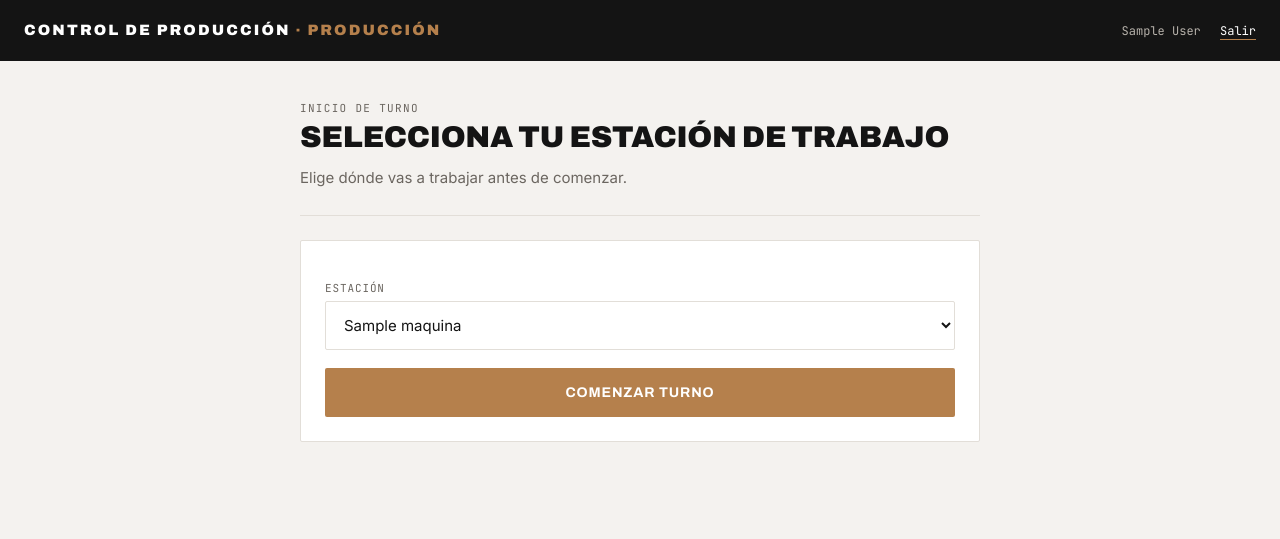
After one commit to carloscva718/production-tracking-system, a Flask app: page /seleccionar_estacion in a window 1280 px wide. The commit adds this page. Shown: the top 539 px of the page. Run offline with Flask 3, Linux system fonts and the light colour scheme; the visitor is signed in with stand-in values (Sample User, id 1); tables that the repository leaves empty or names only in its code hold one stand-in row (values such as "Sample post").

Commit message:
Añadido menú de producción y mejoras en la aplicación

```diff
--- a/app.py
+++ b/app.py
@@ -15,7 +15,7 @@ def conectar_bd():
     return mysql.connector.connect(
         host="localhost",
         user="root",
-        password="1234",
+        password="TU_CONTRASEÑA",
         database="control_produccion"
     )
 
@@ -27,6 +27,37 @@ def login_requerido(f):
         return f(*args, **kwargs)
     return decorada
 
+@app.route('/seleccionar_estacion', methods=['GET', 'POST'])
+@login_requerido
+def seleccionar_estacion():
+
+    conn = conectar_bd()
+    cursor = conn.cursor(dictionary=True)
+
+    if request.method == 'POST':
+
+        session['maquina_id'] = request.form['maquina_id']
+
+        cursor.close()
+        conn.close()
+
+        return redirect(url_for('inicio'))
+
+    cursor.execute("""
+        SELECT *
+        FROM maquina
+        ORDER BY nombre
+    """)
+
+    maquinas = cursor.fetchall()
+
+    cursor.close()
+    conn.close()
+
+    return render_template(
+        'seleccionar_estacion.html',
+        maquinas=maquinas
+    )
 
 def rol_requerido(*roles_permitidos):
     def decorador(f):
@@ -41,8 +72,13 @@ def rol_requerido(*roles_permitidos):
     return decorador
 
 @app.route('/')
+@login_requerido
 def inicio():
-    return "¡Funciona! Control de producción en marcha."
+
+    if 'maquina_id' not in session:
+        return redirect(url_for('seleccionar_estacion'))
+
+    return render_template("esperar_qr.html")
 
 @app.route('/maquinas')
 def listar_maquinas():
@@ -87,11 +123,16 @@ def nuevo_lote():
 
     return render_template('nuevo_lote.html')
 
+@app.route('/menu_produccion')
+@rol_requerido('produccion', 'admin')
+def menu_produccion():
+    return render_template('menu_produccion.html')
+
 @app.route('/registro/iniciar', methods=['POST'])
 def iniciar_trabajo():
     lote_id = request.form['lote_id']
     maquina_id = request.form['maquina_id']
-    empleado_id = request.form['empleado_id']
+    empleado_id = session['id_empleado']
 
     conn = conectar_bd()
     cursor = conn.cursor()
@@ -249,28 +290,47 @@ def dashboard():
 
 @app.route('/login', methods=['GET', 'POST'])
 def login():
+
     if request.method == 'POST':
+
         id_empleado = request.form['id_empleado']
         password = request.form['password']
 
         conn = conectar_bd()
         cursor = conn.cursor(dictionary=True)
-        cursor.execute("SELECT * FROM empleado WHERE id_empleado = %s", (id_empleado,))
+
+        cursor.execute(
+            "SELECT * FROM empleado WHERE id_empleado = %s",
+            (id_empleado,)
+        )
+
         empleado = cursor.fetchone()
+
         cursor.close()
         conn.close()
 
         if empleado and check_password_hash(empleado['password'], password):
+
             session['id_empleado'] = empleado['id_empleado']
             session['nombre'] = empleado['nombre']
             session['rol'] = empleado['rol']
 
-            if empleado['rol'] == 'admin' or empleado['rol'] == 'direccion':
+            if empleado['rol'] == 'admin':
                 return redirect(url_for('dashboard'))
-            else:
-                return redirect(url_for('inicio'))
-        else:
-            return render_template('login.html', error="Usuario o contraseña incorrectos")
+
+            elif empleado['rol'] == 'direccion':
+                return redirect(url_for('dashboard'))
+
+            elif empleado['rol'] == 'produccion':
+                return redirect(url_for('menu_produccion'))
+
+            elif empleado['rol'] == 'operario':
+                return redirect(url_for('seleccionar_estacion'))
+
+        return render_template(
+            'login.html',
+            error="Usuario o contraseña incorrectos"
+        )
 
     return render_template('login.html')
 
--- a/templates/dashboard.html
+++ b/templates/dashboard.html
@@ -8,7 +8,7 @@
 </head>
 <body>
     <div class="cabecera">
-        <div class="marca">EMOBOK <span>· PRODUCCIÓN</span></div>
+        <div class="marca">Control de Producción <span>· PRODUCCIÓN</span></div>
         <div class="sesion">{{ session.nombre if session.nombre else '' }} <a href="/logout">salir</a></div>
     </div>
 
--- a/templates/login.html
+++ b/templates/login.html
@@ -8,7 +8,7 @@
 </head>
 <body class="login-envoltorio">
     <div class="login-caja">
-        <div class="marca-login">EMOBOK <span>· PRODUCCIÓN</span></div>
+        <div class="marca-login">Control de Producción <span>· PRODUCCIÓN</span></div>
         <span class="kicker">Acceso</span>
         <h1 class="titulo" style="font-size:22px;margin-bottom:20px;">Iniciar sesión</h1>
 
--- a/templates/registro.html
+++ b/templates/registro.html
@@ -8,7 +8,7 @@
 </head>
 <body>
     <div class="cabecera">
-        <div class="marca">EMOBOK <span>· PRODUCCIÓN</span></div>
+        <div class="marca">Control de Producción <span>· PRODUCCIÓN</span></div>
         <div class="sesion">{{ session.nombre if session.nombre else '' }} <a href="/logout">salir</a></div>
     </div>
 
--- /dev/null
+++ b/templates/seleccionar_estacion.html
@@ -0,0 +1,64 @@
+<!DOCTYPE html>
+<html lang="es">
+<head>
+    <meta charset="UTF-8">
+    <title>Seleccionar estación</title>
+    <link rel="stylesheet" href="{{ url_for('static', filename='style.css') }}">
+</head>
+<body>
+
+<div class="cabecera">
+    <div class="marca">
+        Control de Producción <span>· PRODUCCIÓN</span>
+    </div>
+
+    <div class="sesion">
+        {{ session.nombre }}
+        <a href="/logout">Salir</a>
+    </div>
+</div>
+
+<div class="contenedor">
+
+    <span class="kicker">Inicio de turno</span>
+
+    <h1 class="titulo">
+        Selecciona tu estación de trabajo
+    </h1>
+
+    <p class="descripcion">
+        Elige dónde vas a trabajar antes de comenzar.
+    </p>
+
+    <hr class="linea">
+
+    <div class="tarjeta">
+
+        <form method="POST">
+
+            <label class="campo-label">
+                Estación
+            </label>
+
+            <select name="maquina_id" required>
+
+                {% for maquina in maquinas %}
+                    <option value="{{ maquina.id_maquina }}">
+                        {{ maquina.nombre }}
+                    </option>
+                {% endfor %}
+
+            </select>
+
+            <button class="btn-iniciar">
+                Comenzar turno
+            </button>
+
+        </form>
+
+    </div>
+
+</div>
+
+</body>
+</html>
--- a/templates/ver_qr.html
+++ b/templates/ver_qr.html
@@ -8,7 +8,7 @@
 </head>
 <body>
     <div class="cabecera">
-        <div class="marca">EMOBOK <span>· PRODUCCIÓN</span></div>
+        <div class="marca">Control de Producción <span>· PRODUCCIÓN</span></div>
         <div class="sesion">{{ session.nombre if session.nombre else '' }} <a href="/logout">salir</a></div>
     </div>
 
```
Also changed, not shown: crear_usuario.py (+5 -5 lines), templates/esperar_qr.html (added, +32 -0 lines), templates/menu_produccion.html (added, +54 -0 lines).
